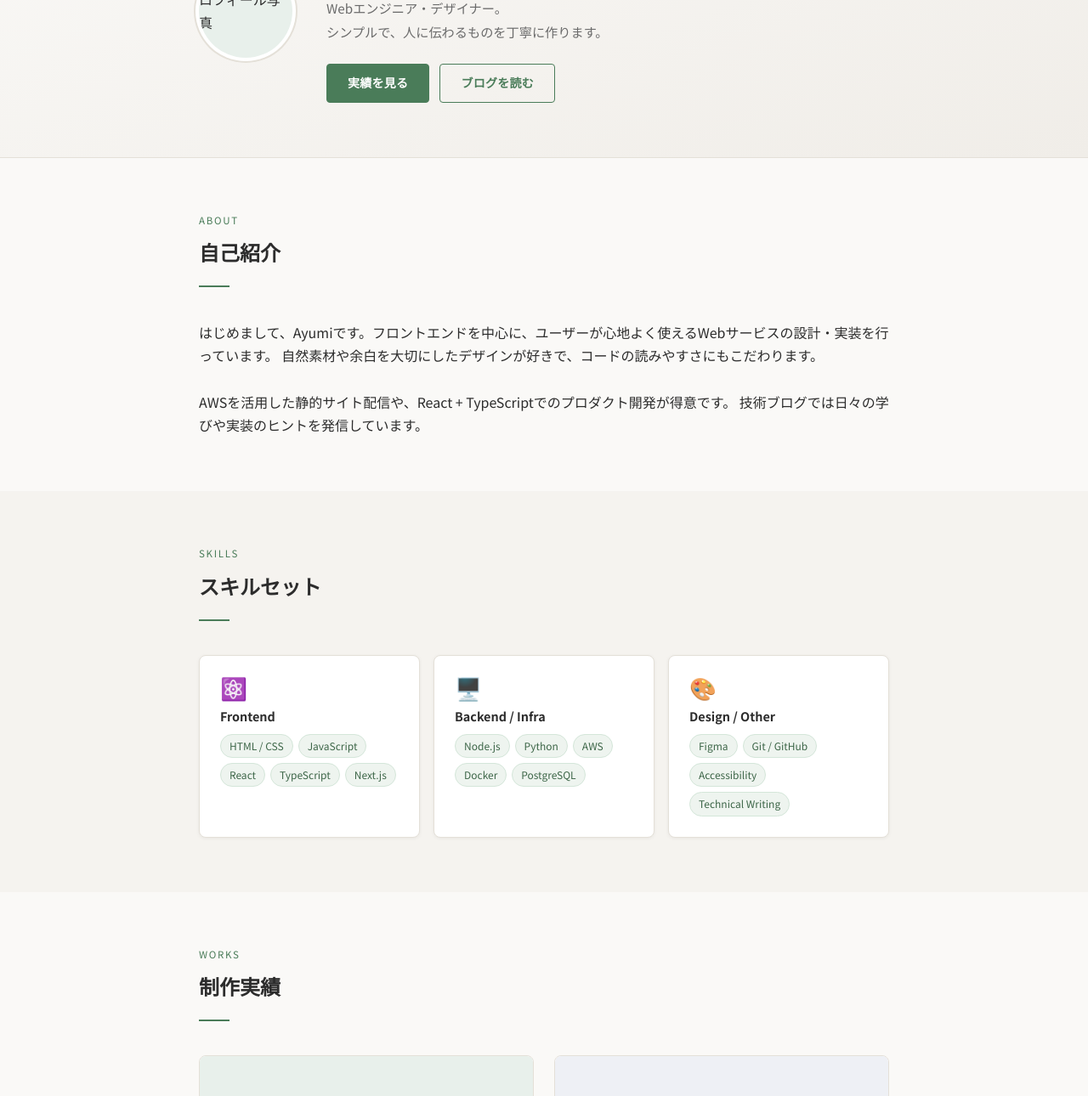
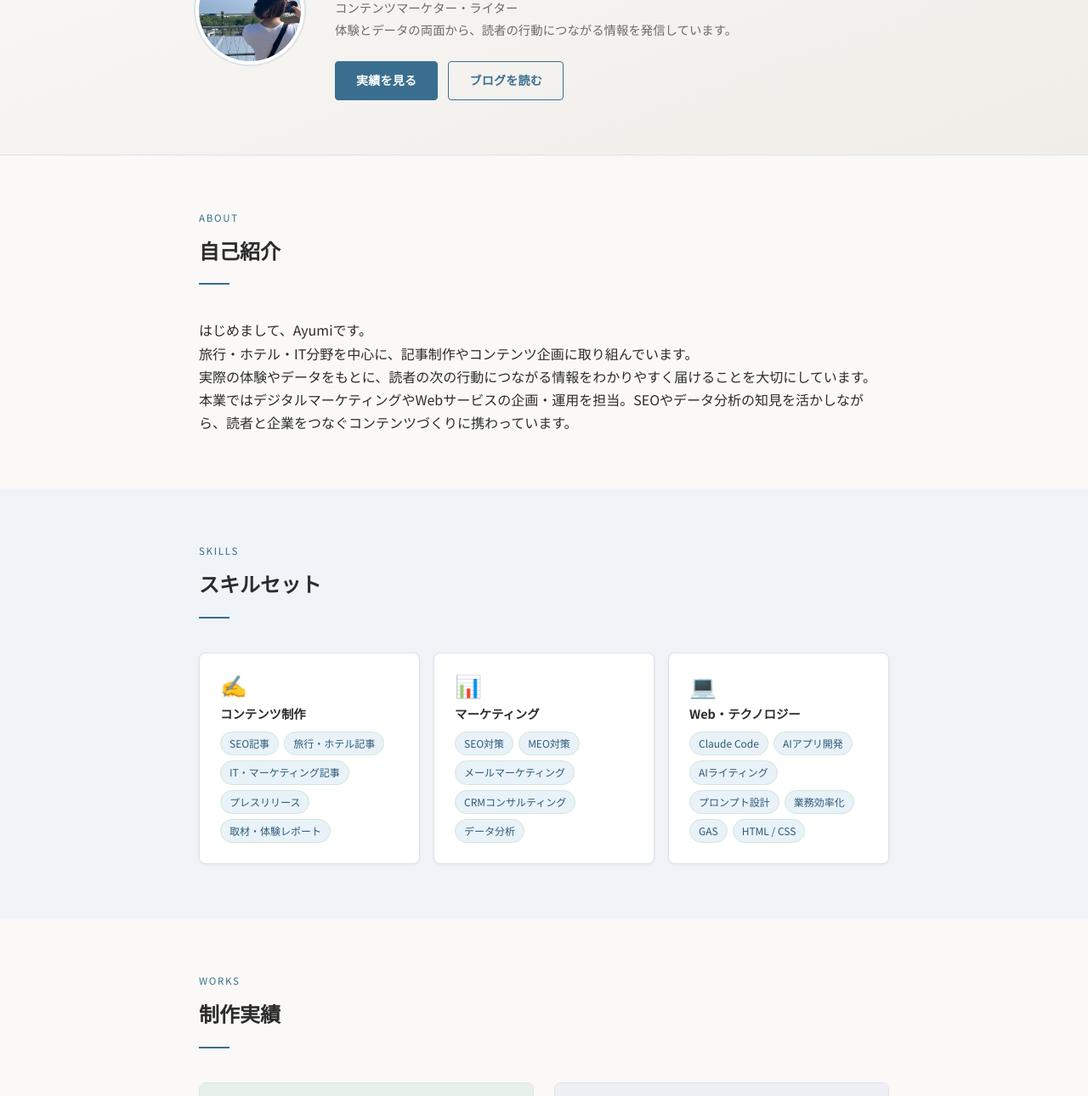
Before and after one commit to ayumi-trip/portfolio, a website: page index.html in a window 1280 px wide. Shown: the part 251-1541 px from the top of the page at 85% size. Drawn offline with Linux system fonts and the light colour scheme.

Commit message:
update: コンテンツ・デザイン全体を更新
- 自己紹介文・タグライン・スキルをAyumiの実績に合わせて更新
- スキルセットをコンテンツ制作・マーケティング・Web技術の3カテゴリに整理
- プロフィールアバター画像を追加
- アクセントカラーをグリーン→ブルー系に変更
- Contactセクションのメールをcreate@ayumi-biz.comに変更
- BlogリンクをnoteのURLに変更
- 軽量静的サーバー(server.js)を追加

Co-Authored-By: Ayumi <ayumitgs@gmail.com>

```diff
--- a/assets/css/style.css
+++ b/assets/css/style.css
@@ -10,12 +10,12 @@
   --color-surface: #ffffff;
   --color-text: #2c2c2c;
   --color-text-muted: #6b6b6b;
-  --color-accent: #4a7c59;
-  --color-accent-hover: #3d6648;
-  --color-accent-light: #e8f0eb;
-  --color-border: #e4e0d8;
-  --color-tag-bg: #eef4ef;
-  --color-tag-text: #3d6648;
+  --color-accent: #3a6e8f;
+  --color-accent-hover: #2d5a78;
+  --color-accent-light: #e3eef5;
+  --color-border: #dde3e8;
+  --color-tag-bg: #e8f2f8;
+  --color-tag-text: #2d5a78;
 
   --font-sans: 'Noto Sans JP', 'Hiragino Kaku Gothic ProN', sans-serif;
   --font-serif: 'Noto Serif JP', 'Hiragino Mincho ProN', serif;
@@ -150,8 +150,8 @@ section {
 }
 
 .hero-avatar {
-  width: 110px;
-  height: 110px;
+  width: 120px;
+  height: 120px;
   border-radius: 50%;
   object-fit: cover;
   flex-shrink: 0;
@@ -177,9 +177,9 @@ section {
 
 .hero-tagline {
   color: var(--color-text-muted);
-  font-size: 0.95rem;
+  font-size: 0.9rem;
   line-height: 1.8;
-  max-width: 480px;
+  max-width: 560px;
   margin-bottom: var(--space-md);
 }
 
@@ -263,7 +263,7 @@ section {
 
 /* ===== Skills ===== */
 #skills {
-  background: #f5f3ef;
+  background: #f0f4f8;
 }
 
 .skills-grid {
--- a/index.html
+++ b/index.html
@@ -20,7 +20,7 @@
         <ul class="site-nav">
           <li><a href="index.html" class="active">Portfolio</a></li>
           <li><a href="#works">Works</a></li>
-          <li><a href="blog/index.html">Blog</a></li>
+          <li><a href="https://note.com/ayumi495452">Blog</a></li>
           <li><a href="#contact">Contact</a></li>
         </ul>
       </nav>
@@ -31,7 +31,7 @@
 
     <!-- Hero -->
     <section class="hero">
-      <div class="container">
+<div class="container">
         <div class="hero-inner">
           <img
             src="assets/images/avatar.jpg"
@@ -43,12 +43,12 @@
             <p class="hero-eyebrow">Hello, I'm</p>
             <h1 class="hero-name">Ayumi</h1>
             <p class="hero-tagline">
-              Webエンジニア・デザイナー。<br />
-              シンプルで、人に伝わるものを丁寧に作ります。
+              コンテンツマーケター・ライター<br />
+              体験とデータの両面から、読者の行動につながる情報を発信しています。
             </p>
             <div class="hero-links">
               <a href="#works" class="btn btn-primary">実績を見る</a>
-              <a href="blog/index.html" class="btn btn-outline">ブログを読む</a>
+              <a href="https://note.com/ayumi495452" class="btn btn-outline">ブログを読む</a>
             </div>
           </div>
         </div>
@@ -61,12 +61,10 @@
         <span class="section-label">About</span>
         <h2 class="section-title">自己紹介</h2>
         <hr class="section-rule" />
-        <p class="fade-up">
-          はじめまして、Ayumiです。フロントエンドを中心に、ユーザーが心地よく使えるWebサービスの設計・実装を行っています。
-          自然素材や余白を大切にしたデザインが好きで、コードの読みやすさにもこだわります。<br /><br />
-          AWSを活用した静的サイト配信や、React + TypeScriptでのプロダクト開発が得意です。
-          技術ブログでは日々の学びや実装のヒントを発信しています。
-        </p>
+        <div class="fade-up">
+          <p>はじめまして、Ayumiです。<br />旅行・ホテル・IT分野を中心に、記事制作やコンテンツ企画に取り組んでいます。<br />実際の体験やデータをもとに、読者の次の行動につながる情報をわかりやすく届けることを大切にしています。</p>
+          <p>本業ではデジタルマーケティングやWebサービスの企画・運用を担当。SEOやデータ分析の知見を活かしながら、読者と企業をつなぐコンテンツづくりに携わっています。</p>
+        </div>
       </div>
     </section>
 
@@ -79,37 +77,40 @@
         <div class="skills-grid">
 
           <div class="skill-card fade-up">
-            <div class="skill-card-icon">⚛️</div>
-            <h3>Frontend</h3>
-            <ul class="skill-list" aria-label="Frontend スキル">
-              <li class="skill-tag">HTML / CSS</li>
-              <li class="skill-tag">JavaScript</li>
-              <li class="skill-tag">React</li>
-              <li class="skill-tag">TypeScript</li>
-              <li class="skill-tag">Next.js</li>
+            <div class="skill-card-icon">✍️</div>
+            <h3>コンテンツ制作</h3>
+            <ul class="skill-list" aria-label="コンテンツ制作スキル">
+              <li class="skill-tag">SEO記事</li>
+              <li class="skill-tag">旅行・ホテル記事</li>
+              <li class="skill-tag">IT・マーケティング記事</li>
+              <li class="skill-tag">プレスリリース</li>
+              <li class="skill-tag">取材・体験レポート</li>
             </ul>
           </div>
 
           <div class="skill-card fade-up">
-            <div class="skill-card-icon">🖥️</div>
-            <h3>Backend / Infra</h3>
-            <ul class="skill-list" aria-label="Backend / Infra スキル">
-              <li class="skill-tag">Node.js</li>
-              <li class="skill-tag">Python</li>
-              <li class="skill-tag">AWS</li>
-              <li class="skill-tag">Docker</li>
-              <li class="skill-tag">PostgreSQL</li>
+            <div class="skill-card-icon">📊</div>
+            <h3>マーケティング</h3>
+            <ul class="skill-list" aria-label="マーケティングスキル">
+              <li class="skill-tag">SEO対策</li>
+              <li class="skill-tag">MEO対策</li>
+              <li class="skill-tag">メールマーケティング</li>
+              <li class="skill-tag">CRMコンサルティング</li>
+              <li class="skill-tag">データ分析</li>
             </ul>
           </div>
 
           <div class="skill-card fade-up">
-            <div class="skill-card-icon">🎨</div>
-            <h3>Design / Other</h3>
-            <ul class="skill-list" aria-label="Design / Other スキル">
-              <li class="skill-tag">Figma</li>
-              <li class="skill-tag">Git / GitHub</li>
-              <li class="skill-tag">Accessibility</li>
-              <li class="skill-tag">Technical Writing</li>
+            <div class="skill-card-icon">💻</div>
+            <h3>Web・テクノロジー</h3>
+            <ul class="skill-list" aria-label="Web・テクノロジースキル">
+              <li class="skill-tag">Claude Code</li>
+              <li class="skill-tag">AIアプリ開発</li>
+              <li class="skill-tag">AIライティング</li>
+              <li class="skill-tag">プロンプト設計</li>
+              <li class="skill-tag">業務効率化</li>
+              <li class="skill-tag">GAS</li>
+              <li class="skill-tag">HTML / CSS</li>
             </ul>
           </div>
 
@@ -170,7 +171,7 @@
         <h2 class="section-title">お問い合わせ</h2>
         <hr class="section-rule" />
         <p>お仕事のご依頼やご相談はお気軽にどうぞ。<br />まずはメールかSNSでご連絡ください。</p>
-        <a href="mailto:your@email.com" class="btn btn-white">メールを送る</a>
+        <a href="mailto:create@ayumi-biz.com" class="btn btn-white">メールを送る</a>
       </div>
     </section>
 
--- /dev/null
+++ b/package.json
@@ -0,0 +1,5 @@
+{
+  "devDependencies": {
+    "sharp": "^0.34.5"
+  }
+}
```
Also changed, not shown: blog/index.html (+1 -1 lines), blog/posts/sample-post-1.html (+1 -1 lines), server.js (added, +36 -0 lines), assets/images/IMG_9851.JPG (added), assets/images/avatar.jpg (added), assets/images/hero-bg.jpg (added), assets/images/スクリーンショット 2026-04-18 002442.png (added), 2 other files.
